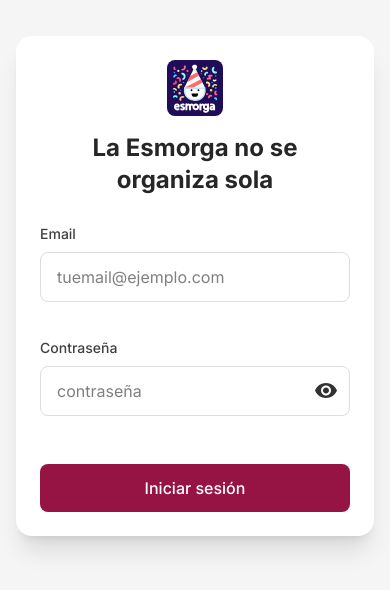
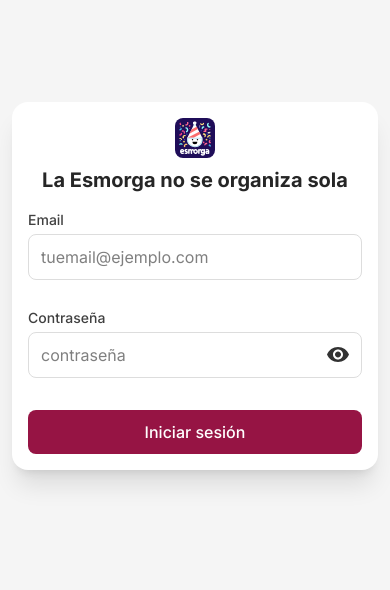
Before and after one commit to Esmorga-Backend/esmorga-cms, a React (Vite) app: page /login in a window 390 px wide. Shown: the part 136-726 px from the top of the page. Built offline with nearby package versions, Linux system fonts and the light colour scheme; no server answers.

Commit message:
[MOB-188] Fixes for some screen sizes

```diff
--- a/src/pages/Login.module.css
+++ b/src/pages/Login.module.css
@@ -1,23 +1,23 @@
 @reference "../styles/global.css";
 
 .screen {
-  @apply min-h-screen flex items-center justify-center bg-neutral-100 p-4 sm:p-6;
+  @apply min-h-screen flex items-center justify-center bg-neutral-100 p-3 sm:p-6;
 }
 
 .card {
-  @apply w-full max-w-[38rem] bg-white rounded-2xl sm:rounded-3xl shadow-xl sm:shadow-2xl p-6 sm:p-10 text-base sm:text-lg;
+  @apply w-full max-w-[38rem] bg-white rounded-2xl sm:rounded-3xl shadow-xl sm:shadow-2xl p-4 sm:p-10 text-base sm:text-lg;
 }
 
 .logoContainer {
-  @apply flex justify-center mb-4 sm:mb-6;
+  @apply flex justify-center mb-2 sm:mb-6;
 }
 
 .logo {
-  @apply w-14 h-14 sm:w-20 sm:h-20 rounded-lg sm:rounded-xl object-contain;
+  @apply w-10 h-10 sm:w-20 sm:h-20 rounded-lg sm:rounded-xl object-contain;
 }
 
 .title {
-  @apply text-center text-2xl sm:text-3xl font-bold text-neutral-800 mb-7 sm:mb-9;
+  @apply text-center text-xl sm:text-3xl font-bold text-neutral-800 mb-4 sm:mb-9;
 }
 
 .form {
@@ -25,15 +25,15 @@
 }
 
 .fieldGroup {
-  @apply flex flex-col gap-2 sm:gap-2.5;
+  @apply flex flex-col gap-1 sm:gap-2.5;
 }
 
 .fieldGroup + .fieldGroup {
-  @apply mt-3;
+  @apply mt-2 sm:mt-3;
 }
 
 .submitButton {
-  @apply mt-6;
+  @apply mt-3 sm:mt-6;
 }
 
 .label {
@@ -41,7 +41,7 @@
 }
 
 .input {
-  @apply w-full rounded-lg border border-[#DDDDDD] bg-white px-4 sm:px-5 py-3 sm:py-3.5 text-base
+  @apply w-full rounded-lg border border-[#DDDDDD] bg-white px-3 sm:px-5 py-2.5 sm:py-3.5 text-base
          outline-none ring-0
          focus:border-[#961444] focus:ring-2 focus:ring-rose-300
          transition;
@@ -52,7 +52,7 @@
 }
 
 .passwordWrapper input {
-  @apply w-full rounded-lg border border-[#DDDDDD] bg-white px-4 sm:px-5 py-3 sm:py-3.5 pr-10 sm:pr-12 text-base
+  @apply w-full rounded-lg border border-[#DDDDDD] bg-white px-3 sm:px-5 py-2.5 sm:py-3.5 pr-10 sm:pr-12 text-base
          outline-none ring-0
          focus:border-[#961444] focus:ring-2 focus:ring-rose-300
          transition;
@@ -82,12 +82,12 @@
 }
 
 .button {
-  @apply w-full rounded-lg bg-[#961444] text-white font-medium py-3 sm:py-3.5 text-base sm:text-lg
+  @apply w-full rounded-lg bg-[#961444] text-white font-medium text-base sm:text-lg
          cursor-pointer
          active:opacity-90
          transition
          flex items-center justify-center
-         h-[3rem];
+         h-[2.75rem] sm:h-[3rem];
 }
 
 .button:disabled {
```
